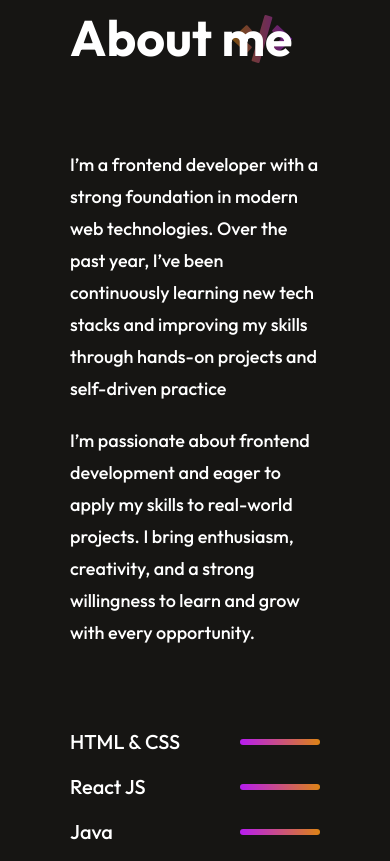
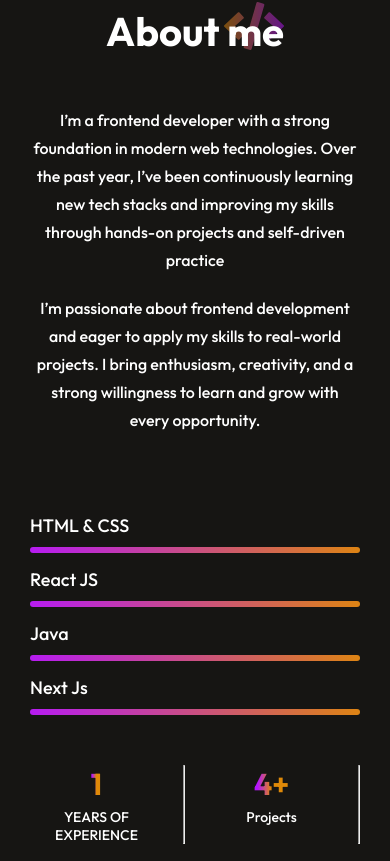
Before and after one commit to Naveen-Kumar48/Portfolio-in-React, a React (Vite) app: page / in a window 390 px wide. Shown: the part 1703-2564 px from the top of the page. Built offline with nearby package versions, Linux system fonts and the light colour scheme.

Commit message:
Update About.css

```diff
--- a/src/Component/About.css
+++ b/src/Component/About.css
@@ -104,50 +104,63 @@
 }
 @media (max-width: 768px) {
   .about {
-    gap: 80px;
-    margin: 50px 70px;
-    align-items: start;
+    gap: 50px;
+    margin: 50px 30px;
+    align-items: center;
   }
   .about-title h1 {
-    font-size: 50px;
+    font-size: 40px;
     padding: 0;
   }
   .about-title img {
-    width: 130px;
-    right: -20px;
+    width: 100px;
+    right: -10px;
   }
   .about-section {
     flex-direction: column;
+    gap: 30px;
   }
   .about-left {
     display: none;
   }
   .about-para {
-    font-size: 18px;
-    line-height: 32px;
+    font-size: 16px;
+    line-height: 28px;
+    text-align: center;
+  }
+  .about-skills {
+    gap: 15px;
+    width: 100%;
   }
   .about-skill {
-    gap: 20px;
+    gap: 10px;
     align-items: center;
+    flex-direction: column;
+    align-items: flex-start;
   }
   .about-skill p {
-    font-size: 20px;
+    font-size: 18px;
+    min-width: auto;
   }
   .about-skill hr {
     height: 6px;
+    width: 100% !important;
   }
   .about-achievements {
     justify-content: space-between;
+    flex-wrap: wrap;
+    gap: 20px;
   }
   .about-achievement {
-    gap: 10px;
+    gap: 5px;
+    flex: 1 1 40%;
   }
   .about-achievement h1 {
-    font-size: 34px;
+    font-size: 30px;
     font-weight: 700;
   }
   .about-achievement p {
     text-align: center;
-    font-size: 16px;
+    font-size: 14px;
   }
 }
```
